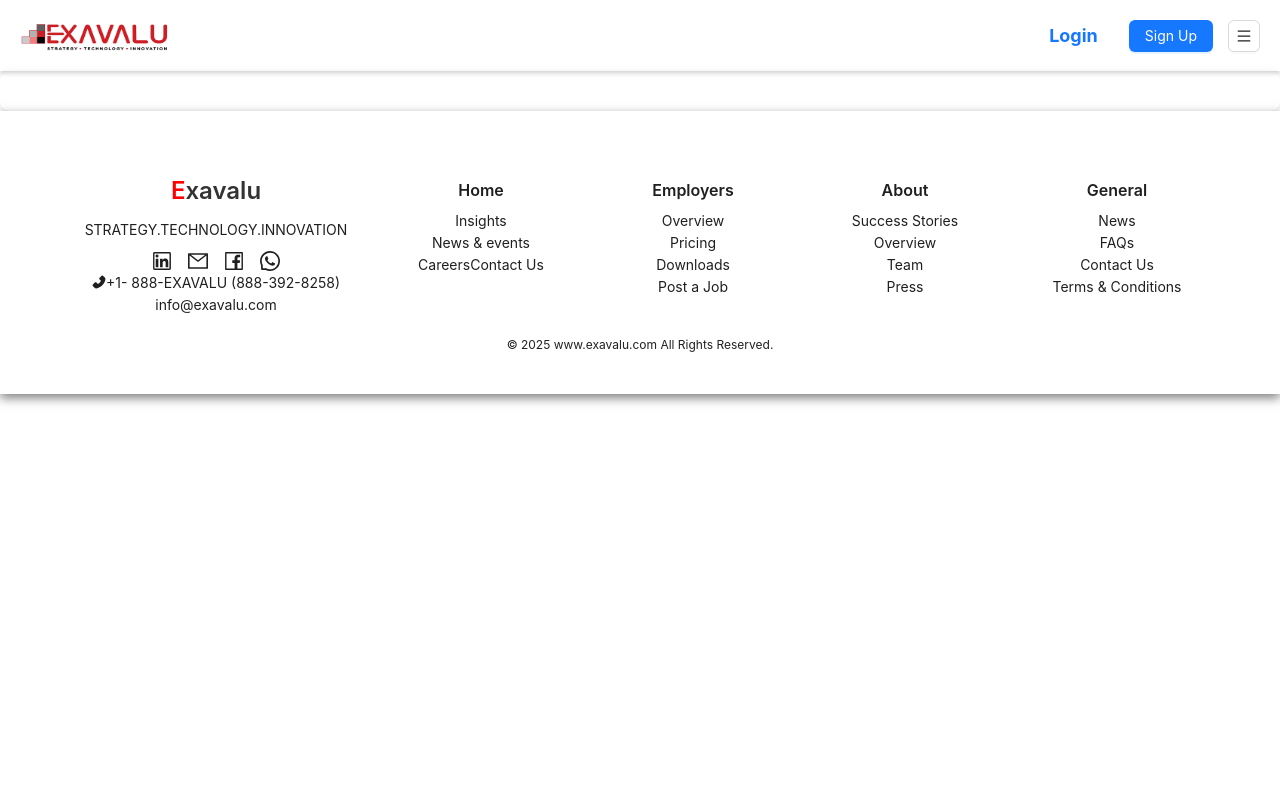
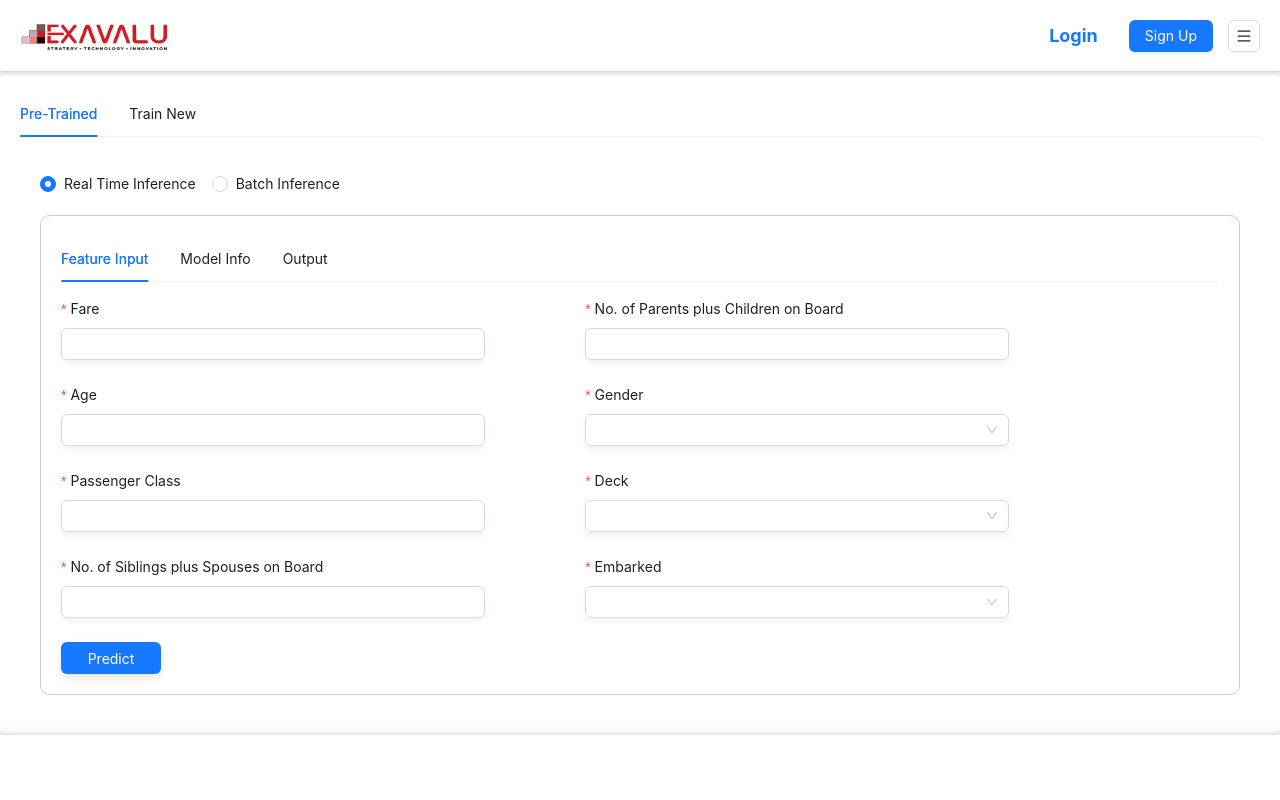
Before and after one commit to anwesha-exavalu/ClaimSeverityUIScreens, a React (Create React App) app in the folder frontend/: page /model-details/claim-severity in a window 1280 px wide. Shown: the top 800 px of the page. Built offline with nearby package versions, Linux system fonts and the light colour scheme.

Commit message:
Version1.0.1_Dashboard

```diff
--- a/frontend/src/pages/Layout/Layout.js
+++ b/frontend/src/pages/Layout/Layout.js
@@ -3,8 +3,8 @@ import { Layout } from "antd";
 import Header from "../Header/Header";
 import CustomFooter from "../Footer/Footer";
 import { Routes, Route } from "react-router-dom";
-
 import Tab from "../ModelScreens/Tab";
+import MLAppStore from "../ModelScreens/Dashboard";
 const {  Content } = Layout;
 
 const CustomLayout = () => {
@@ -39,8 +39,8 @@ const CustomLayout = () => {
         }}
       >
        <Routes>
-          <Route path="/" element={<Tab/>} />
-
+          <Route path="/" element={<MLAppStore/>} />
+         <Route path="/model-details/claim-severity" element={<Tab/>}/>
 
         </Routes>
       </Content>
--- /dev/null
+++ b/frontend/src/pages/ModelScreens/Dashboard.js
@@ -0,0 +1,60 @@
+import React, { useState } from "react";
+import { Select, Tooltip, Typography, Button } from "antd";
+import { useNavigate } from "react-router-dom";
+
+const { Option } = Select;
+const { Title, Paragraph } = Typography;
+
+const modelDescriptions = {
+  "Claim Propensity": "Predicts the likelihood of a claim being filed.",
+  "Claim Severity": "Estimates the potential cost of a claim.",
+  "Medical Billing Fraud": "Detects fraudulent medical billing activities."
+};
+
+const MLAppStore = () => {
+  const [selectedModel, setSelectedModel] = useState(null);
+  const [showButton, setShowButton] = useState(false);
+  const navigate = useNavigate();
+
+  const handleSelectChange = (value) => {
+    setSelectedModel(value);
+    setShowButton(true);
+  };
+
+  const handleNextClick = () => {
+    navigate(`/model-details/${selectedModel.replace(/\s+/g, '-').toLowerCase()}`);
+  };
+
+  return (
+    <div style={{ padding: "20px", height:"500px" }}>
+      <Title level={3} style={{ color: "crimson", textAlign: "center" }}>
+        Insurance ML App Store
+      </Title>
+      <Paragraph style={{fontSize: "18px"}}>
+        Content1: Some background about the ML app store. How it can be used.
+      </Paragraph>
+      <Title level={4} style={{ color: "black" }}>List of ML Models</Title>
+      <Select
+        defaultValue={selectedModel}
+        style={{ width: 250,  boxShadow: "0px 4px 8px rgba(0, 0, 0, 0.1)" }}
+        onChange={handleSelectChange}
+        placeholder="Select an ML Model"
+      >
+        {Object.keys(modelDescriptions).map((model) => (
+          <Option key={model} value={model}>
+            <Tooltip title={modelDescriptions[model]} placement="right" style={{backgroundColor: "gray", color: "black"}}>
+              {model}
+            </Tooltip>
+          </Option>
+        ))}
+      </Select>
+      {showButton && (
+        <Button type="primary" style={{ marginLeft: "10px", width: "100px", boxShadow: "0px 4px 8px rgba(0, 0, 0, 0.1)" }} onClick={handleNextClick}>
+          Next
+        </Button>
+      )}
+    </div>
+  );
+};
+
+export default MLAppStore;
--- /dev/null
+++ b/frontend/src/pages/ModelScreens/FeatureInputForm.js
@@ -0,0 +1,86 @@
+import React from "react";
+import { Form, Input, Select, Button, Row, Col } from "antd";
+
+const { Option } = Select;
+
+const FeatureInputForm = ({ setActiveTab }) => {
+    const onFinish = (values) => {
+        console.log("Form Values:", values);
+        setActiveTab("2"); // Navigate to Model Info tab
+      };
+
+  return (
+    <Form layout="vertical" onFinish={onFinish}>
+      <Row gutter={100}>
+        <Col span={10}>
+          <Form.Item label="Fare" name="fare" rules={[{ required: true }]}>
+            <Input type="number"  style={{  boxShadow: "0px 4px 6px rgba(0, 0, 0, 0.05)" }}/>
+          </Form.Item>
+        </Col>
+        <Col span={10}>
+          <Form.Item label="No. of Parents plus Children on Board" name="parents_children" rules={[{ required: true }]}>
+            <Input type="number"  style={{  boxShadow: "0px 4px 6px rgba(0, 0, 0, 0.05)" }}/>
+          </Form.Item>
+        </Col>
+      </Row>
+
+      <Row gutter={100}>
+        <Col span={10}>
+          <Form.Item label="Age" name="age" rules={[{ required: true }]}>
+            <Input type="number"  style={{  boxShadow: "0px 4px 6px rgba(0, 0, 0, 0.05)" }}/>
+          </Form.Item>
+        </Col>
+        <Col span={10}>
+          <Form.Item label="Gender" name="gender" rules={[{ required: true }]}>
+            <Select  style={{  boxShadow: "0px 4px 6px rgba(0, 0, 0, 0.05)" }}>
+              <Option value="male">Male</Option>
+              <Option value="female">Female</Option>
+            </Select>
+          </Form.Item>
+        </Col>
+      </Row>
+
+      <Row gutter={100}>
+        <Col span={10}>
+          <Form.Item label="Passenger Class" name="passengerClass" rules={[{ required: true }]}>
+            <Input type="number"  style={{  boxShadow: "0px 4px 6px rgba(0, 0, 0, 0.05)" }}/>
+          </Form.Item>
+        </Col>
+        <Col span={10}>
+          <Form.Item label="Deck" name="deck" rules={[{ required: true }]}>
+            <Select  style={{  boxShadow: "0px 4px 6px rgba(0, 0, 0, 0.05)" }}>
+              {["A", "B", "C", "D", "E", "F", "G", "T"].map((deck) => (
+                <Option key={deck} value={deck}>{deck}</Option>
+              ))}
+            </Select>
+          </Form.Item>
+        </Col>
+      </Row>
+
+      <Row gutter={100}>
+        <Col span={10} >
+          <Form.Item label="No. of Siblings plus Spouses on Board" name="siblings_spouses" rules={[{ required: true }]} >
+            <Input type="number" style={{  boxShadow: "0px 4px 6px rgba(0, 0, 0, 0.05)" }}/>
+          </Form.Item>
+        </Col>
+        <Col span={10} >
+          <Form.Item label="Embarked" name="embarked" rules={[{ required: true }]} >
+            <Select  style={{  boxShadow: "0px 4px 6px rgba(0, 0, 0, 0.05)" }}>
+              <Option value="Southampton">Southampton</Option>
+              <Option value="Cherbourg">Cherbourg</Option>
+              <Option value="Queenstown">Queenstown</Option>
+            </Select>
+          </Form.Item>
+        </Col>
+      </Row>
+
+      <Row justify="space-between">
+        <Col>
+          <Button type="primary" htmlType="submit" style={{  width: "100px", boxShadow: "0px 4px 8px rgba(0, 0, 0, 0.1)" }}>Predict</Button>
+        </Col>
+      </Row>
+    </Form>
+  );
+};
+
+export default FeatureInputForm;
--- a/frontend/src/pages/ModelScreens/RealTimeInferenceContent.js
+++ b/frontend/src/pages/ModelScreens/RealTimeInferenceContent.js
@@ -1,9 +1,11 @@
 import React, { useState } from "react";
-import {  Dropdown, Menu, Card, Row, Col, List } from "antd";
+import {  Dropdown, Menu, Card, Row, Col, List, Tabs } from "antd";
 import { DownOutlined } from "@ant-design/icons";
 import "./Card.css";
+import FeatureInputForm from "./FeatureInputForm";
 
 const RealTimeInference = () => {
+  const [activeTab, setActiveTab] = useState("1"); // State to track active tab
 
   const [selectedOption, setSelectedOption] = useState("Claim Prosperity");
 
@@ -11,20 +13,39 @@ const RealTimeInference = () => {
     setSelectedOption(e.key);
   };
 
-  const menu = (
-    <Menu onClick={handleMenuClick}>
-      <Menu.Item key="Claim Prosperity"></Menu.Item>
-    </Menu>
-  );
+  // const menu = (
+  //   <Menu onClick={handleMenuClick}>
+  //     <Menu.Item key="Claim Prosperity"></Menu.Item>
+  //   </Menu>
+  // );
 
-  const predictors = ["1)", "2)", "3)", "4)", "5)"];
-  const severity = "High"; // Example severity value (greater than 60%)
-
+  // const predictors = ["1)", "2)", "3)", "4)", "5)"];
+  // const severity = "High"; // Example severity value (greater than 60%)
+  // const onChange = (key) => {
+  //   console.log(key);
+  // };
+  const items = [
+    {
+      key: '1',
+      label: 'Feature Input',
+      children: <FeatureInputForm setActiveTab={setActiveTab} />,
+    },
+    {
+      key: '2',
+      label: 'Model Info',
+      children: 'Content of Tab Pane 3',
+    },
+    {
+      key: '3',
+      label: 'Output',
+      children: 'Content of Tab Pane 3',
+    },
+  ];
   return (
     <div style={{ padding: 20, border: "1px solid #ccc", borderRadius: 10, background: "white" }}>
+      <Tabs  activeKey={activeTab} onChange={setActiveTab} items={items}  style={{fontWeight: 400}} />
 
-
-      <Row gutter={16} style={{ marginTop: 20 }}>
+      {/* <Row gutter={16} style={{ marginTop: 20 }}>
         <Col span={8}>
           <Dropdown overlay={menu} trigger={["click"]}>
             <Card hoverable style={{ height: 60, width: 300, cursor: "pointer", boxShadow: "0px 4px 10px rgba(0, 0, 0, 0.2)", fontSize: "medium" }}>
@@ -70,7 +91,7 @@ const RealTimeInference = () => {
             </Col>
           </Row>
         </Col>
-      </Row>
+      </Row> */}
     </div>
   );
 };
```
